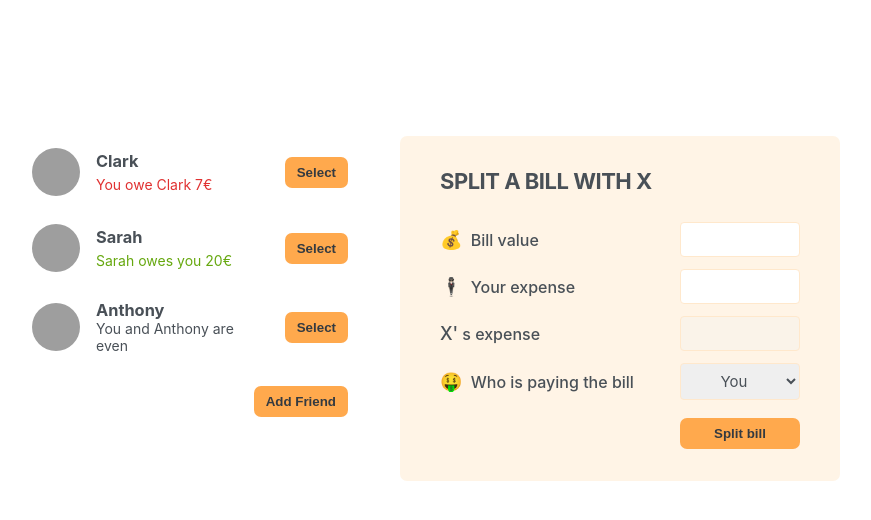
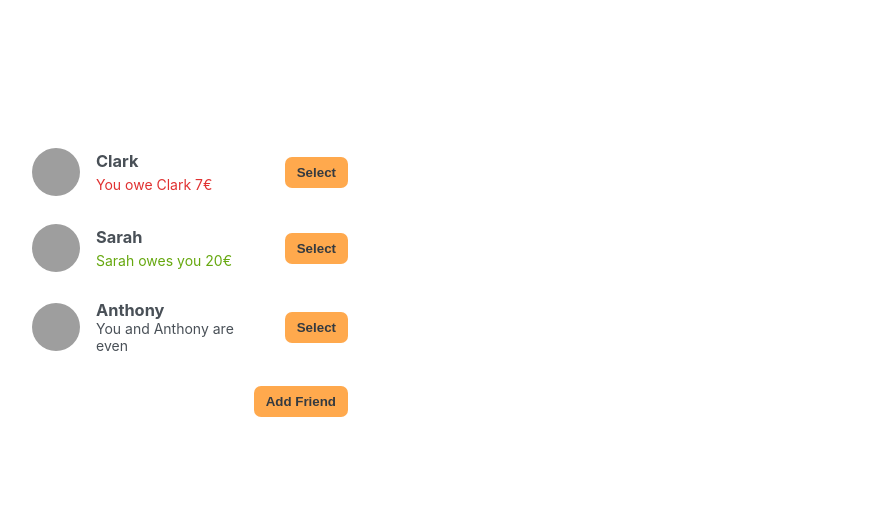
Before and after one commit to Majd-Alhourani98/eat-n-split, a React (Create React App) app: page / in a window 1280 px wide. Shown: the top 520 px of the page, without its empty margins (210-1081 px from the left). Built offline with nearby package versions, Linux system fonts and the light colour scheme; grey boxes are pictures that could not be loaded.

Commit message:
feat: add friend selection and show split bill form for selected friend

```diff
--- a/src/App.js
+++ b/src/App.js
@@ -24,6 +24,7 @@
 export default function App() {
   const [showAddFriend, setShowAddFriend] = useState(false);
   const [friends, setFriends] = useState(initialFriends);
+  const [selectedFriend, setSelectedFriend] = useState(null);
 
   function handleShowAddFriend() {
     setShowAddFriend((currentShowAddFriend) => !currentShowAddFriend);
@@ -34,32 +35,36 @@
     setShowAddFriend(false);
   }
 
+  function handleSelection(friend) {
+    setSelectedFriend(friend);
+  }
+
   return (
     <div className="app">
       <div className="sidebar">
-        <FriendList friends={friends} />
+        <FriendList friends={friends} onSelection={handleSelection} />
         {showAddFriend && <FormAddFriend onAddFriend={handleAddFriend} />}
         <Button onClick={handleShowAddFriend}>
           {showAddFriend ? "Close" : "Add Friend"}
         </Button>
       </div>
 
-      <FormSplitBill />
+      {selectedFriend && <FormSplitBill selectedFriend={selectedFriend} />}
     </div>
   );
 }
 
-function FriendList({ friends }) {
+function FriendList({ friends, onSelection }) {
   return (
     <ul>
       {friends.map((friend) => (
-        <Friend friend={friend} key={friend.id} />
+        <Friend friend={friend} key={friend.id} onSelection={onSelection} />
       ))}
     </ul>
   );
 }
 
-function Friend({ friend }) {
+function Friend({ friend, onSelection }) {
   return (
     <li>
       <img src={friend.image} alt={friend.name} />
@@ -79,7 +84,7 @@
 
       {friend.balance === 0 && <p>You and {friend.name} are even</p>}
 
-      <Button>Select</Button>
+      <Button onClick={() => onSelection(friend)}>Select</Button>
     </li>
   );
 }
@@ -127,20 +132,20 @@
   );
 }
 
-function FormSplitBill() {
+function FormSplitBill({ selectedFriend }) {
   return (
     <form className="form-split-bill">
-      <h2>Split a bill with X</h2>
+      <h2>Split a bill with {selectedFriend.name}</h2>
       <label>💰 Bill value</label>
       <input type="text" />
       <label>🕴🏻 Your expense</label>
       <input type="text" />
-      <label> X's expense</label>
+      <label>🕴🏻{selectedFriend.name}'s expense</label>
       <input type="text" disabled />
       <label>🤑 Who is paying the bill</label>
       <select>
         <option value="user">You</option>
-        <option value="friend">X</option>
+        <option value="friend">{selectedFriend.name}</option>
       </select>
       <Button>Split bill</Button>
     </form>
```
